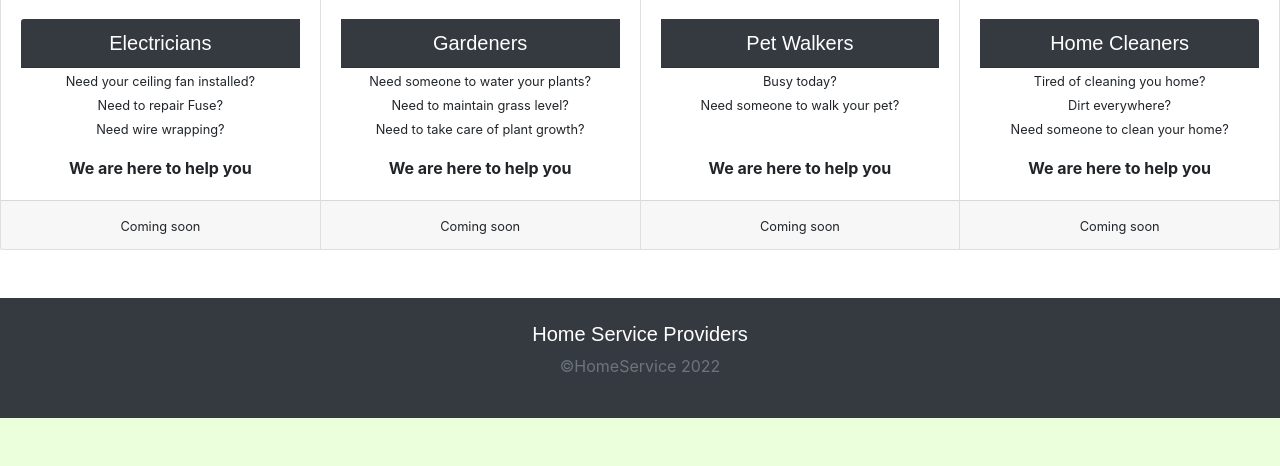
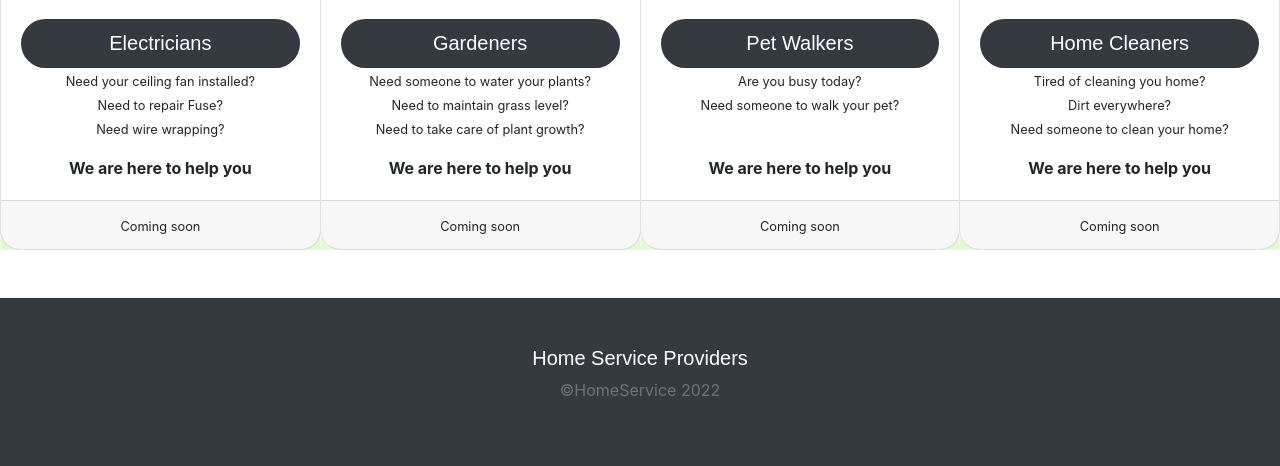
Before and after one commit to CB007753/HomeServiceRecommendationSystem, a Flask app: page / in a window 1280 px wide. Shown: the part 1158-1624 px from the top of the page. Before the commit the page ends 1576 px from the top, so only its background shows below. Run offline with Flask 2, Linux system fonts and the light colour scheme; a user stored in the database is signed in; some libraries are stand-ins or nearby versions.

Commit message:
Ui designing

```diff
--- a/website/templates/base.html
+++ b/website/templates/base.html
@@ -97,7 +97,7 @@
 
 
 <!--Footer-->
-<div class="mt-5 p-4 bg-dark text-white text-center">
+<div class="mt-5 p-5 bg-dark text-white text-center">
     <h5>Home Service Providers</h5>
     <p class="text-secondary">©HomeService 2022</p>
 
--- a/website/templates/home.html
+++ b/website/templates/home.html
@@ -6,22 +6,22 @@
 
   <h1 class="card-header text-white bg-secondary">Our Services</h1>
   <br>
-  <div class="card-group border-dark"  style="width: 300px">
+  <div class="card-group border-dark"  style="width: 320px;">
 
 
-  <div class="card">
+  <div class="card" style="border-radius: 20px;">
 
     <div align="center">
-          <img src="https://www.victoryhvac.com/blog/wp-content/uploads/2016/03/plumbing2.jpg" style="width: 300px; height: 200px" class="card-img-top" alt="...">
+          <img src="https://www.victoryhvac.com/blog/wp-content/uploads/2016/03/plumbing2.jpg" style="width: 300px; height: 200px; padding-top: 5px; border-radius: 15px" class="card-img-top" alt="...">
     </div>
 
     <div class="card-body">
-      <h5 class="card-header text-white bg-dark">Plumbers</h5>
+      <h5 class="card-header text-white bg-dark" style="border-radius: 25px">Plumbers</h5>
       <p class="card-text"><small>Metal clamp over breaker?<br>Leakage in your sink?<br>Issues in your bathroom?</small></p>
       <p class="card-text"><b>We are here to help you</b></p>
     </div>
     <div class="card-footer">
-      <a href="/plumbers" class="btn btn-warning">Hire a Plumber</a>
+      <a href="/plumbers" class="btn btn-warning" style="border-radius: 15px">Hire a Plumber</a>
     </div>
   </div>
 
@@ -40,14 +40,14 @@
   <div class="card-group border-dark">
 
 
-  <div class="card">
+  <div class="card" style="border-radius: 20px">
 
     <div align="center">
-    <img src="https://www.checkatrade.com/blog/wp-content/uploads/2020/08/Electrician-hourly-rates.jpg" style="width: 300px; height: 200px" class="card-img-top" alt="...">
+    <img src="https://www.checkatrade.com/blog/wp-content/uploads/2020/08/Electrician-hourly-rates.jpg" style="border-radius: 15px; width: 300px; height: 200px" class="card-img-top" alt="...">
     </div>
 
       <div class="card-body">
-      <h5 class="card-header text-white bg-dark">Electricians</h5>
+      <h5 class="card-header text-white bg-dark" style="border-radius: 25px">Electricians</h5>
       <p class="card-text"><small>Need your ceiling fan installed?<br>Need to repair Fuse?<br>Need wire wrapping?</small></p>
       <p class="card-text"><b>We are here to help you</b></p>
     </div>
@@ -57,14 +57,14 @@
   </div>
 
 
-      <div class="card">
+      <div class="card" style="border-radius: 20px">
 
         <div align="center">
-    <img src="https://stockslagers.com/wp-content/uploads/2018/10/Learn-1.jpg" style="width: 300px; height: 200px" class="card-img-top" alt="...">
+    <img src="https://stockslagers.com/wp-content/uploads/2018/10/Learn-1.jpg" style="border-radius: 15px; width: 300px; height: 200px" class="card-img-top" alt="...">
         </div>
 
           <div class="card-body">
-      <h5 class="card-header text-white bg-dark">Gardeners</h5>
+      <h5 class="card-header text-white bg-dark" style="border-radius: 25px">Gardeners</h5>
       <p class="card-text"><small>Need someone to water your plants?<br>Need to maintain grass level?<br>Need to take care of plant growth?</small></p>
       <p class="card-text"><b>We are here to help you</b></p>
     </div>
@@ -73,15 +73,15 @@
     </div>
   </div>
 
-      <div class="card">
+      <div class="card" style="border-radius: 20px">
 
         <div align="center">
-    <img src="https://media.istockphoto.com/photos/professional-dog-walker-or-pet-sitter-walking-a-pack-of-cute-breed-picture-id1178180431?k=20&m=1178180431&s=612x612&w=0&h=WpfRCHYOe2d82k20tLIavGAHUIHlv2j7E90388WGLgM=" style="width: 300px; height: 200px" class="card-img-top" alt="...">
+    <img src="https://media.istockphoto.com/photos/professional-dog-walker-or-pet-sitter-walking-a-pack-of-cute-breed-picture-id1178180431?k=20&m=1178180431&s=612x612&w=0&h=WpfRCHYOe2d82k20tLIavGAHUIHlv2j7E90388WGLgM=" style="border-radius: 15px; width: 300px; height: 200px" class="card-img-top" alt="...">
         </div>
 
     <div class="card-body">
-      <h5 class="card-header text-white bg-dark">Pet Walkers</h5>
-      <p class="card-text"><small>Busy today?<br>Need someone to walk your pet?<br><br></small></p>
+      <h5 class="card-header text-white bg-dark" style="border-radius: 25px">Pet Walkers</h5>
+      <p class="card-text"><small>Are you busy today?<br>Need someone to walk your pet?<br><br></small></p>
       <p class="card-text"><b>We are here to help you</b></p>
     </div>
     <div class="card-footer">
@@ -89,14 +89,14 @@
     </div>
   </div>
 
-      <div class="card">
+      <div class="card" style="border-radius: 20px">
 
         <div align="center">
-              <img src="https://rusticcabinhomedecor.com/wp-content/uploads/2021/11/Home-Cleaning-Services0.jpg" style="width: 300px; height: 200px" class="card-img-top" alt="...">
+              <img src="https://rusticcabinhomedecor.com/wp-content/uploads/2021/11/Home-Cleaning-Services0.jpg" style="border-radius: 15px; width: 300px; height: 200px" class="card-img-top" alt="...">
         </div>
 
     <div class="card-body">
-      <h5 class="card-header text-white bg-dark">Home Cleaners</h5>
+      <h5 class="card-header text-white bg-dark" style="border-radius: 25px">Home Cleaners</h5>
       <p class="card-text"><small>Tired of cleaning you home?<br>Dirt everywhere?<br>Need someone to clean your home?</small></p>
       <p class="card-text"><b>We are here to help you</b></p>
     </div>
```
Also changed, not shown: website/templates/notification.html (+14 -4 lines), website/templates/plumbers_page.html (+36 -14 lines).
